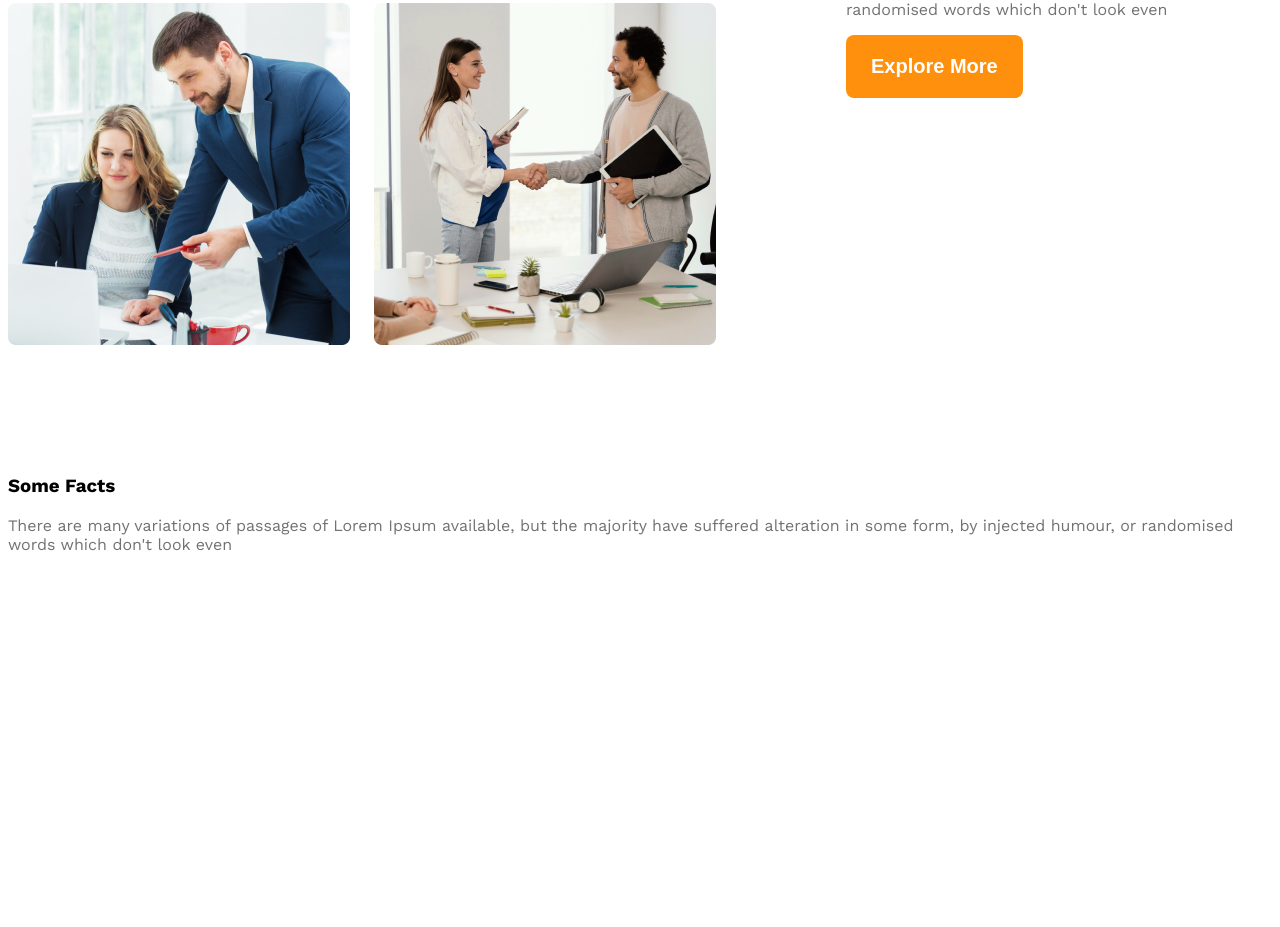
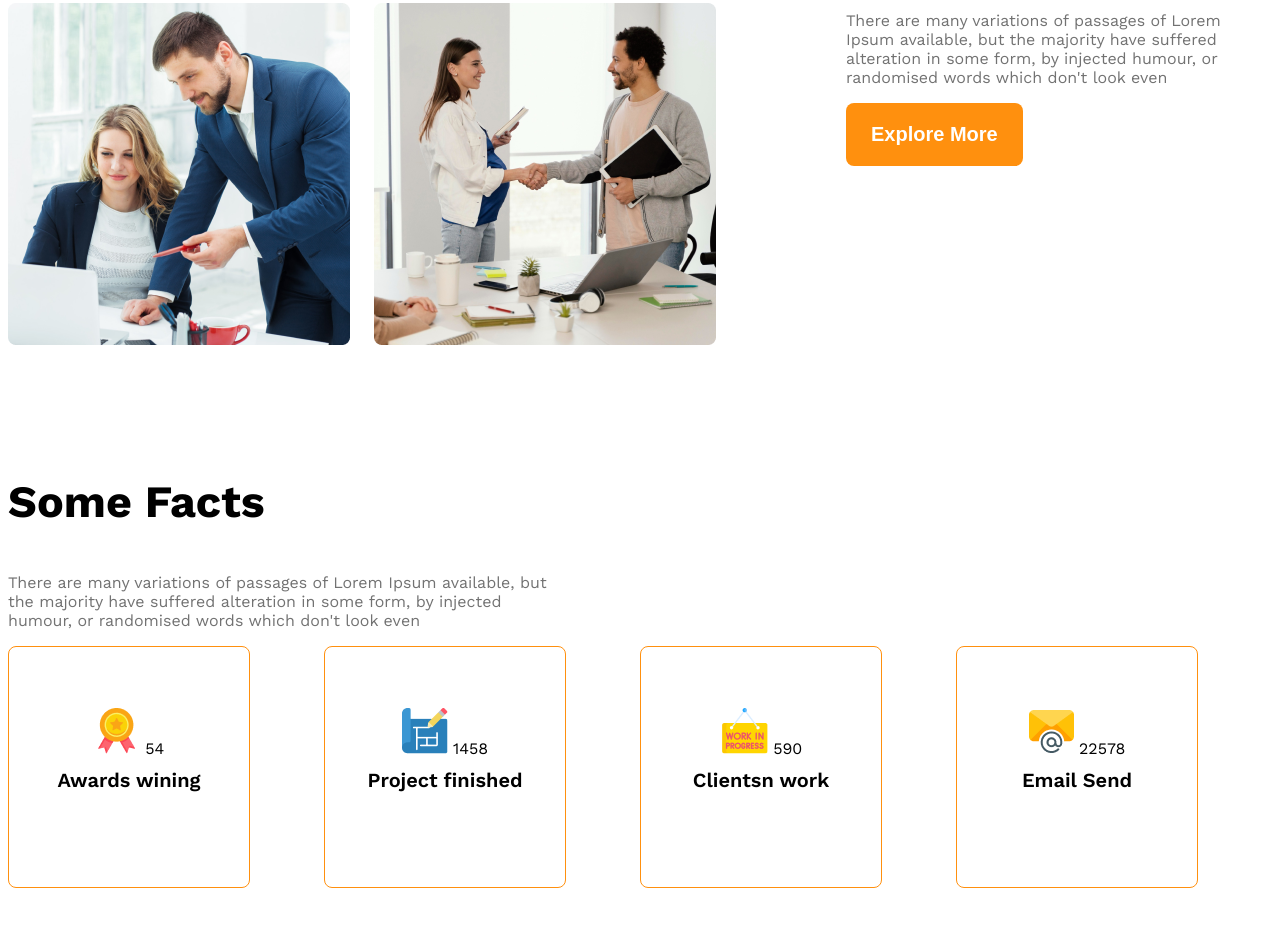
Before and after one commit to riad103/g3-architect-website, a plain HTML site: page index.html in a window 1280 px wide. Shown: the part 1677-2604 px from the top of the page. Before the commit the page ends 2519 px from the top, so only its background shows below. Drawn offline with nearby package versions, Linux system fonts and the light colour scheme.

Commit message:
this is fact related solving

```diff
--- a/index.html
+++ b/index.html
@@ -57,35 +57,42 @@
 <!-- features will enjoy -->
           <section>
                 <h3 class="section-title">Some Facts</h3>
-                <p class="text-light-gray">There are many variations of passages of Lorem Ipsum available, but the
+                <p class="text-light-gray fact-description">There are many variations of passages of Lorem Ipsum available, but the
                 majority have suffered alteration in some form, by injected humour, or
                 randomised words which don't look even</p>
 
                 <div class="facts-container">
 
-<!-- .fact*4>img.fact-icon+fact-number+h5.fact-name -->
+<!-- .fact-card*4>img.fact-icon+fact-number+h5.fact-name -->
 
-                     <div class="fact">
-                        <img src="" alt="" class="fact-icon">
-                        <fact-number></fact-number>
-                        <h5 class="fact-name"></h5>
-                     </div>
-                     <div class="fact">
-                        <img src="" alt="" class="fact-icon">
-                        <fact-number></fact-number>
-                        <h5 class="fact-name"></h5>
-                     </div>
-                     <div class="fact">
-                        <img src="" alt="" class="fact-icon">
-                        <fact-number></fact-number>
-                        <h5 class="fact-name"></h5>
-                     </div>
-                     <div class="fact">
-                        <img src="" alt="" class="fact-icon">
-                        <fact-number></fact-number>
-                        <h5 class="fact-name"></h5>
-                     </div>
-                </div>
+        <div class="fact-card display-flex">
+          <div>
+            <img src="images/icons/ribon.png" alt="" class="fact-icon">
+            <fact-number>54</fact-number>
+            <h5 class="fact-name">Awards wining</h5>
+          </div>
+        </div>
+        <div class="fact-card display-flex">
+            <div>
+            <img src="images/icons/projects.png" alt="" class="fact-icon">
+            <fact-number>1458</fact-number>
+            <h5 class="fact-name">Project finished</h5>
+            </div>
+        </div>
+        <div class="fact-card display-flex">
+            <div>
+            <img src="images/icons/customers.png" alt="" class="fact-icon">
+            <fact-number>590</fact-number>
+            <h5 class="fact-name">Clientsn work</h5>
+            </div>
+        </div>
+        <div class="fact-card display-flex">
+            <div>
+            <img src="images/icons/email.png" alt="" class="fact-icon">
+            <fact-number>22578</fact-number>
+            <h5 class="fact-name">Email Send</h5>
+            </div>
+        </div>
           </section>
 
 <!--some facts  -->
--- a/styles/architect.css
+++ b/styles/architect.css
@@ -48,6 +48,11 @@
 
 main > section{
     margin-top: 130px;
+}
+
+.section-title{
+    font-size: 2.8rem;
+    font-weight: 700;
 }
 
 /* header styles */
@@ -114,13 +119,42 @@
     max-width: 530px;
 }
 
-.feature-title{
-    font-size: 2.8rem;
-    font-weight: 700;
-}
 
 #quick-list{
     font-weight: 500;
+}
+
+/* Some facts related style */
+.fact-card{
+    border: 1px solid #FF900E;
+    width: 240px;
+    height: 240px;
+    border-radius: 8px;
+    align-items: center;
+    justify-content: center;
+    text-align: center;
+}
+
+.fact-number{
+    font-size: 2.8rem;
+    font-weight: 600;
+    margin-top: 5px;
+    margin-bottom: 10px;
+}
+
+.fact-name{
+    font-size: 1.25rem;
+    font-weight: 600;
+    margin-top: 10px;
+}
+
+.fact-description{
+    max-width: 540px;
+}
+
+.facts-container{
+    display: grid;
+    grid-template-columns: repeat(4, 1fr);
 }
 
 /* Responsive media query */
```
